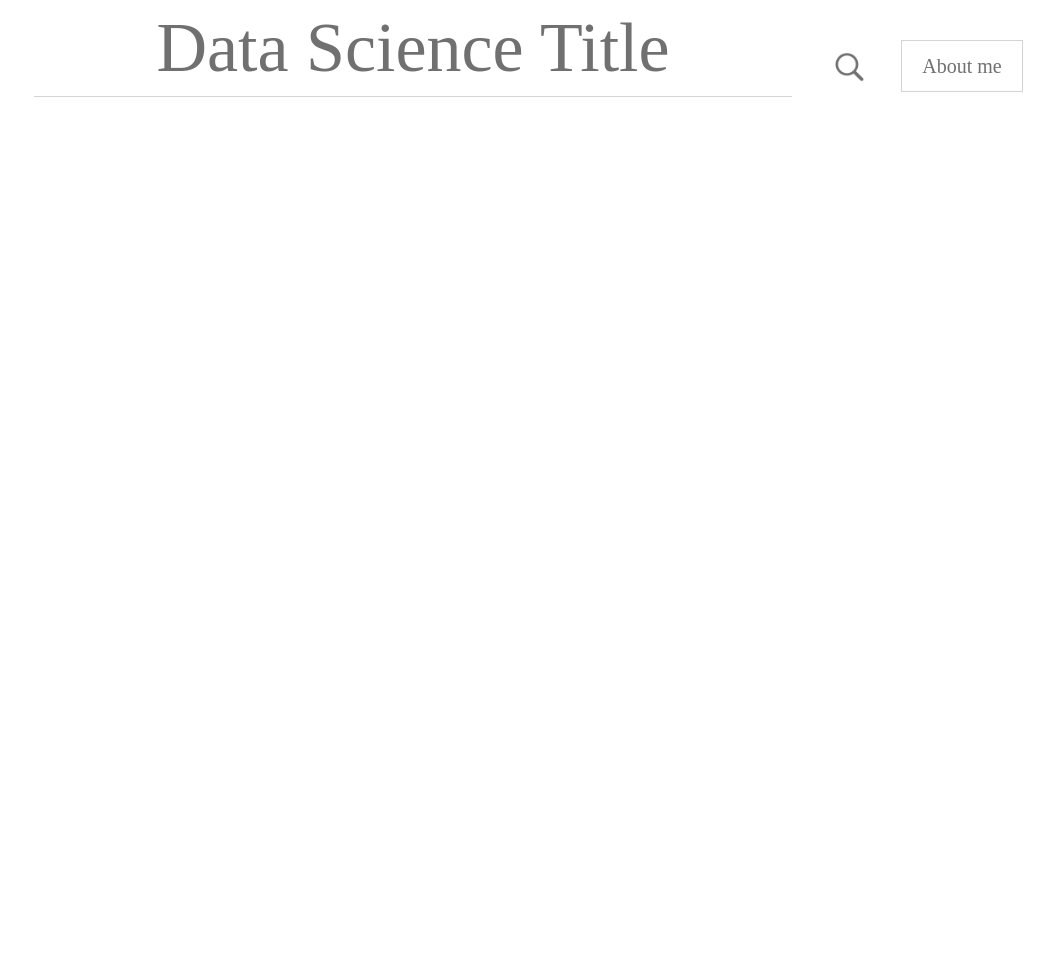
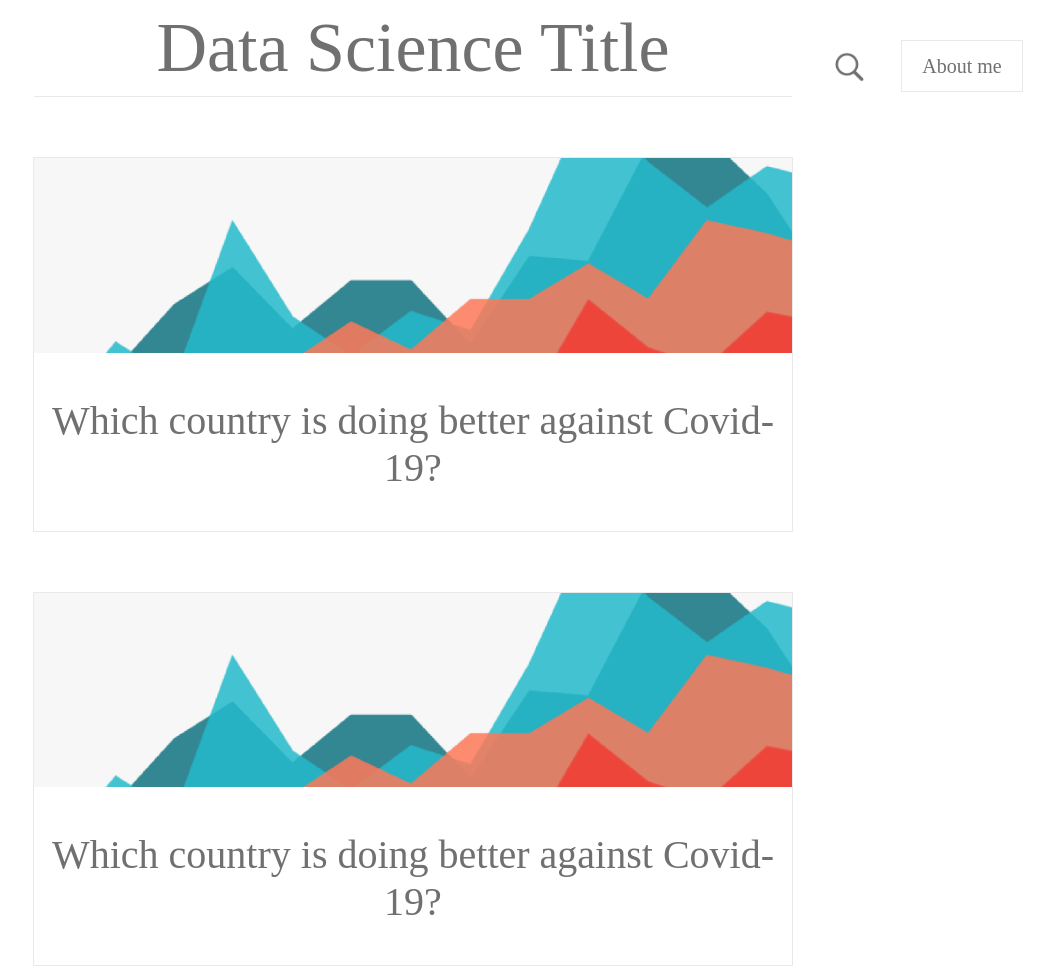
Before and after one commit to Navarro93/Navarro93.github.io, a plain HTML site: page index.html in a window 1280 px wide. Shown: the top 970 px of the page, without its empty margins (227-1280 px from the left). Before the commit the page ends 800 px from the top, so only its background shows below. Drawn offline with Linux system fonts and the light colour scheme.

Commit message:
finished first non-functional version

```diff
--- a/index.html
+++ b/index.html
@@ -8,7 +8,8 @@
    <meta name="viewport" content="width=device-width, initial-scale=1.0">
 </head>
 <body>
-	<div class="header">
+
+	<div class = "header">
 		<div class = "title">
 			Data Science Title
 		</div>
@@ -18,5 +19,27 @@
 		</div>
 		<hr>
 	</div>
+
+	<div class = "post">
+		<img class = "post-image" src = "img/img-p1.png">
+		<p class = "post-title">
+			Which country is doing better against Covid-19?
+		</p>
+	</div>
+
+	<div class = "post">
+		<img class = "post-image" src = "img/img-p1.png">
+		<p class = "post-title">
+			Which country is doing better against Covid-19?
+		</p>
+	</div>
+
+	<div class = "post">
+		<img class = "post-image" src = "img/img-p1.png">
+		<p class = "post-title">
+			Which country is doing better against Covid-19?
+		</p>
+	</div>
+
 </body>
 </html>
--- a/style/styles.css
+++ b/style/styles.css
@@ -17,7 +17,7 @@
 	color: rgba(112,112,112,1);
 	border-style: solid;
 	border-width: 1px;
-	border-color: rgba(211,211,211,1);
+	border-color: rgba(233,233,233,1);
 	height: 50px;
 	line-height: 50px;
 	width: 120px;
@@ -28,7 +28,24 @@
 }
 hr {
 	width: 60%;
-	background-color: rgba(211,211,211,1);
+	background-color: rgba(233,233,233,1);
 	height: 1px;
 	border: transparent;
 }
+.post {
+	width: 60%;
+	margin: auto;
+	margin-top: 60px;
+	border-style: solid;
+	border-width: 1px;
+	border-color: rgba(233,233,233,1);
+}
+.post-image {
+	width: 100%;
+}
+.post-title {
+	text-align: center;
+	font-family: Avenir;
+	font-size: 40px;
+	color: rgba(112,112,112,1);
+}
```
Also changed, not shown: img/img-p1.png (added), 2 other files.
